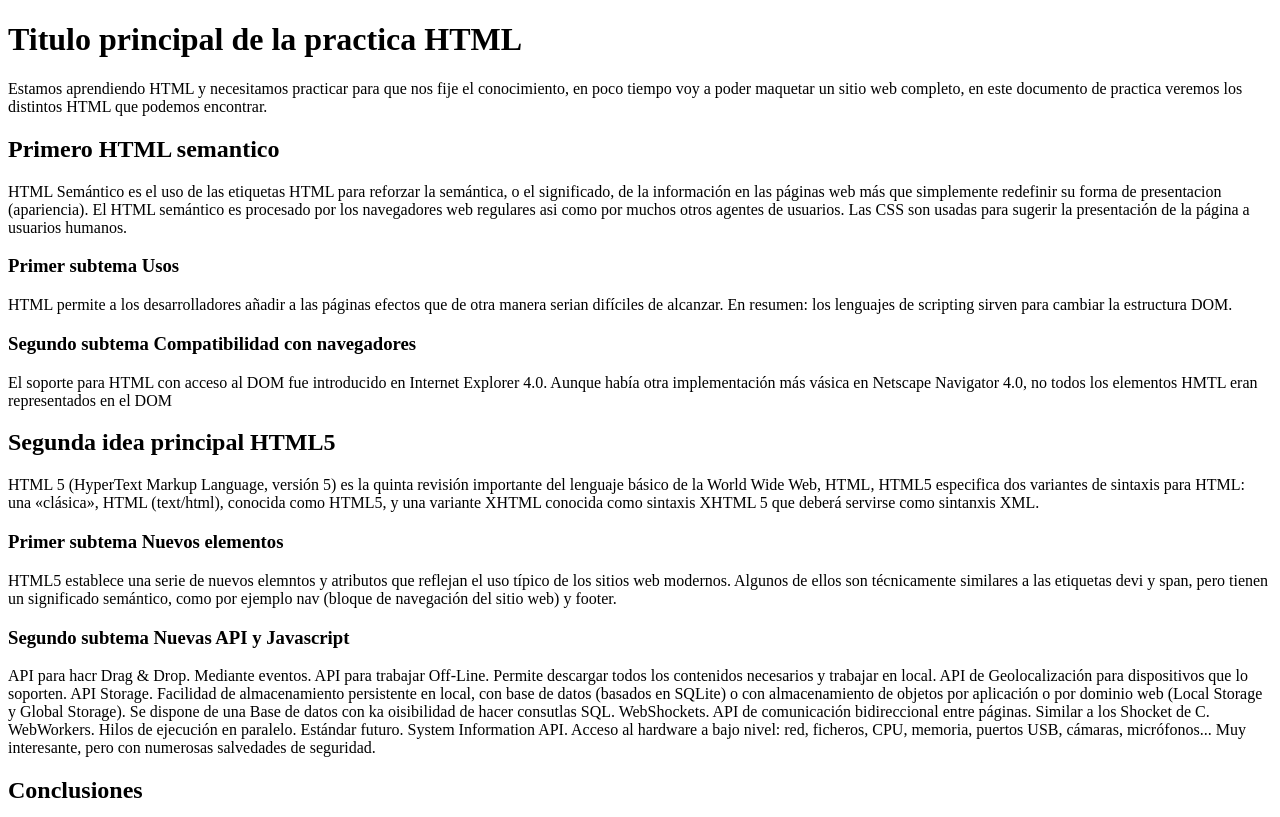
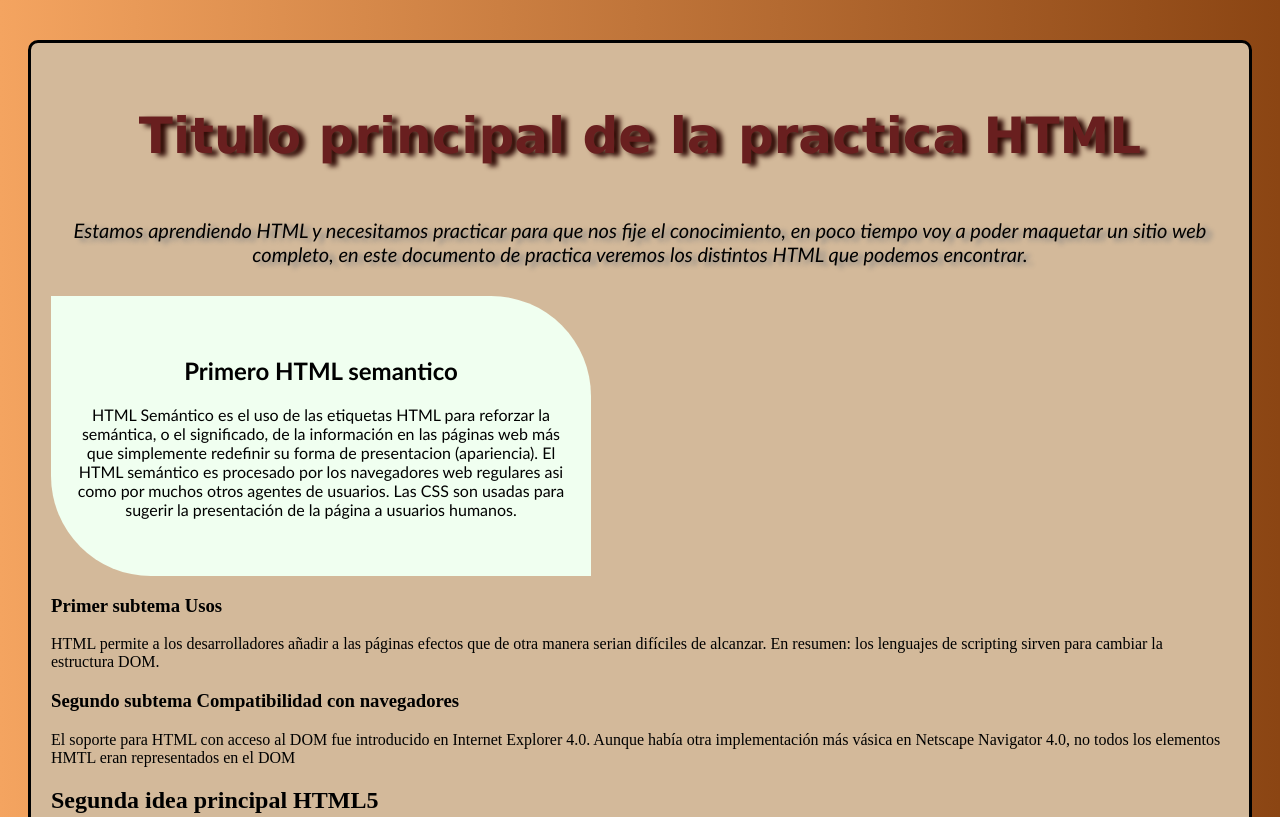
Before and after one commit to mariana-elizabeth-cruz/Practica1AP, a plain HTML site: page index.html in a window 1280 px wide. Shown: the top 817 px of the page. Drawn offline with Linux system fonts and the light colour scheme.

Commit message:
insertando estilos

```diff
--- a/index.html
+++ b/index.html
@@ -2,19 +2,24 @@
 <html lang="en">
   <head>
     <meta charset="UTF-8" />
+    <link rel="styleSheet" href="style.css">
     <title>Ejercicios para HTML</title>
   </head>
   <body>
     <!-- Encabezados -->
-    <div>
-      <h1>Titulo principal de la practica HTML</h1>
-      <p>
+    <div class="encabezados">
+      <h1 class="tituloEn">Titulo principal de la practica HTML</h1>
+      <p class="parrafo1">
         Estamos aprendiendo HTML y necesitamos practicar para que nos fije el conocimiento, en poco tiempo voy a poder maquetar un sitio web completo, en este documento de practica veremos los distintos HTML que podemos encontrar.
       </p>
-      <h2>Primero HTML semantico</h2>
-      <p>
+      <!-- aplicando border -->
+      <div class="titulo2">
+        <h2>Primero HTML semantico</h2>
+        <p>
         HTML Semántico es el uso de las etiquetas HTML para reforzar la semántica, o el significado, de la información en las páginas web más que simplemente redefinir su forma de presentacion (apariencia). El HTML semántico es procesado por los navegadores web regulares asi como por muchos otros agentes de usuarios. Las CSS son usadas para sugerir la presentación de la página a usuarios humanos.
       </p>
+      </div>
+
       <h3>Primer subtema Usos</h3>
       <p>
         HTML permite a los desarrolladores añadir a las páginas efectos que de otra manera serian difíciles de alcanzar. En resumen: los lenguajes de scripting sirven para cambiar la estructura DOM.
--- /dev/null
+++ b/style.css
@@ -0,0 +1,37 @@
+body {
+    background: linear-gradient(90deg, sandyBrown, saddleBrown);
+}
+.encabezados {
+    border-radius: 10px;
+    background-color: rgb(211, 185, 154);
+    border: solid 3px black;
+    padding: 20px 20px 20px 20px;
+    margin: 40px 20px 20px 20px ;
+}
+.tituloEn {
+    font-family: Verdana, Geneva, Tahoma, sans-serif;
+    font-size: 50px;
+    text-align: center;
+    text-shadow: 6px 3px 5px rgb(48, 10, 5);
+    color: rgb(105, 31, 31);
+    padding: 10px 0 10px 0;
+}
+.parrafo1 {
+    font-family: 'Gill Sans', 'Gill Sans MT', Calibri, 'Trebuchet MS', sans-serif;
+    font-size: 20px;
+    font-style: italic;
+    text-align: center;
+    text-shadow: 6px 3px 5px grey;
+    padding-top: 10px;
+    padding-bottom: 10px;
+}
+.titulo2 {
+    font-family: 'Gill Sans', 'Gill Sans MT', Calibri, 'Trebuchet MS', sans-serif;
+    border-radius: 0 100px 0 100px;
+    padding: 40px 20px 40px 20px;
+    width: 500px;
+    height: 200px;
+    background-color: honeydew;
+    text-align: center;
+    /*falta centrar el contenido, contenido a la izquierda, corregir */
+}
```
